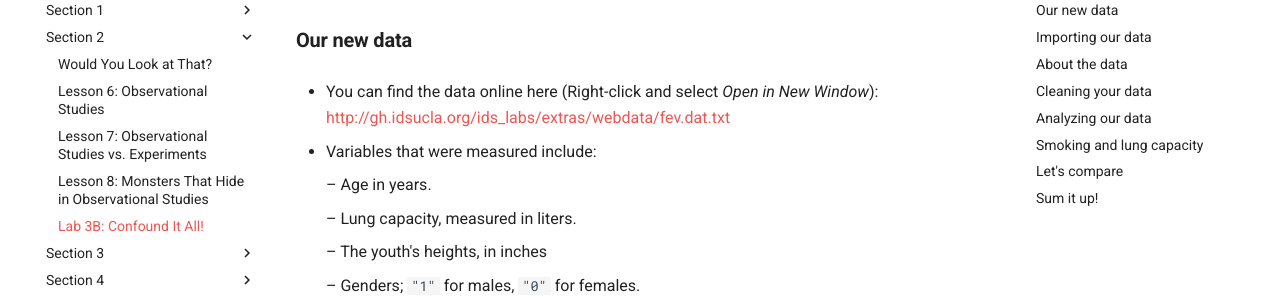
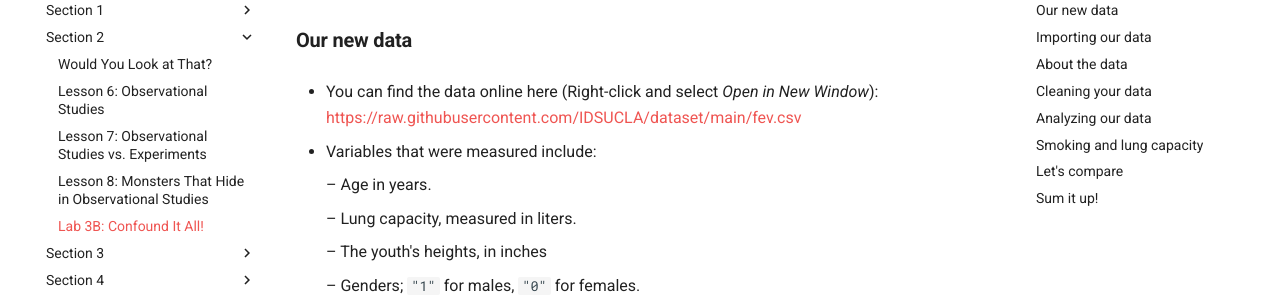
Before and after one commit to ThinkDataEd/student, an MkDocs documentation site: the page built from docs/unit3/lab3b.md, in a window 1280 px wide and 900 px high, scrolled down 464 px. Shown: the part 152-451 px from the top of the window. Built offline with MkDocs 1.6.1 and Material for MkDocs 9.7.7, drawn with Linux system fonts in a browser that asks for light colours; some of the changed lines change nothing that is shown.

Commit message:
Update lab3b.md
broken link

```diff
--- a/docs/unit3/lab3b.md
+++ b/docs/unit3/lab3b.md
@@ -13,7 +13,7 @@ Directions: Follow along with the slides and answer the questions in **bold** fo
 * In this lab, we'll read an *observational study* dataset from a website. We'll use this data to then explore what factors are associated with a person's lung capacity.
 
 ###**Our new data**
-* You can find the data online here (Right-click and select *Open in New Window*):<br>[http://gh.idsucla.org/ids_labs/extras/webdata/fev.dat.txt](http://gh.idsucla.org/ids_labs/extras/webdata/fev.dat.txt "http://gh.idsucla.org/ids_labs/extras/webdata/fev.dat.txt")
+* You can find the data online here (Right-click and select *Open in New Window*):<br>[https://raw.githubusercontent.com/IDSUCLA/dataset/main/fev.csv](https://raw.githubusercontent.com/IDSUCLA/dataset/main/fev.csv "https://raw.githubusercontent.com/IDSUCLA/dataset/main/fev.csv")
 
 * Variables that were measured include:
 
```
